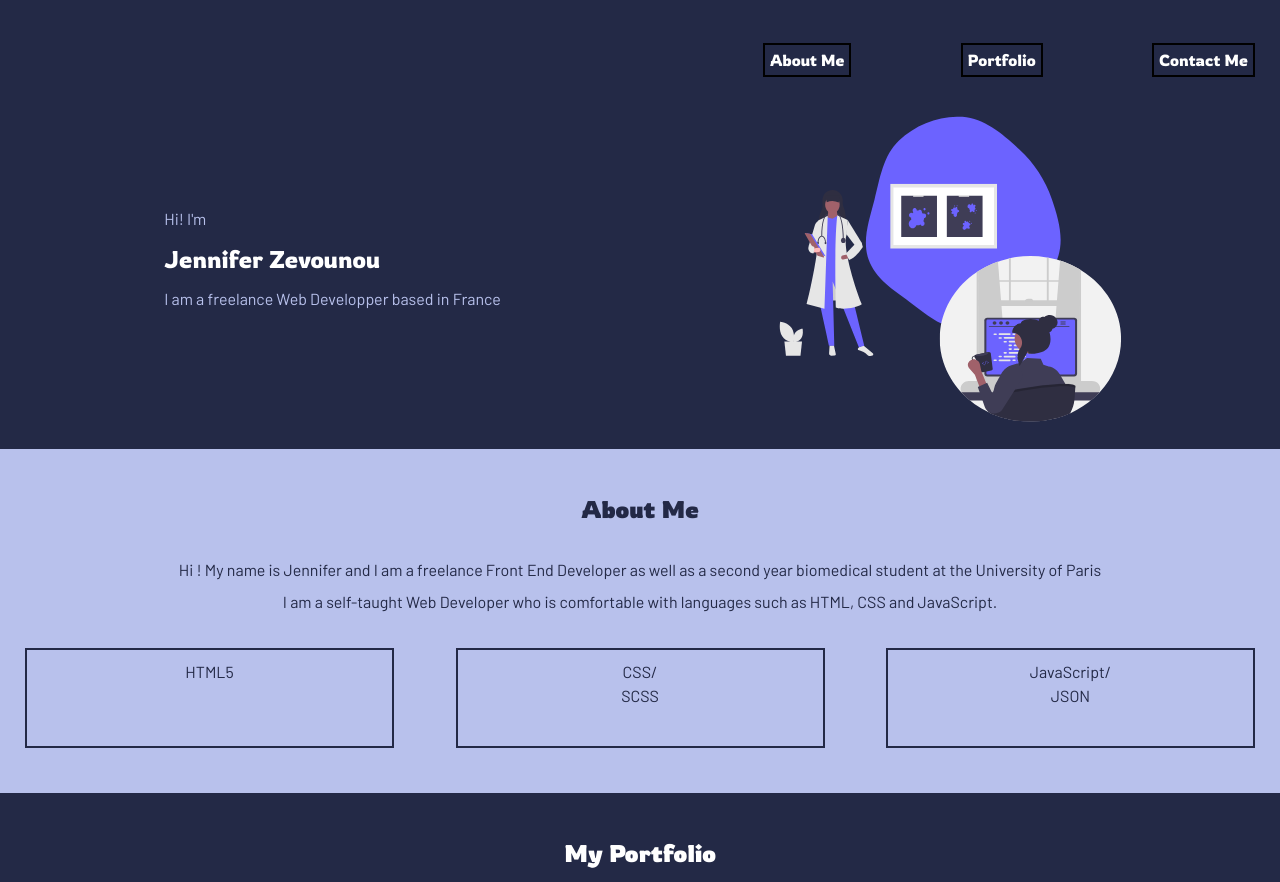
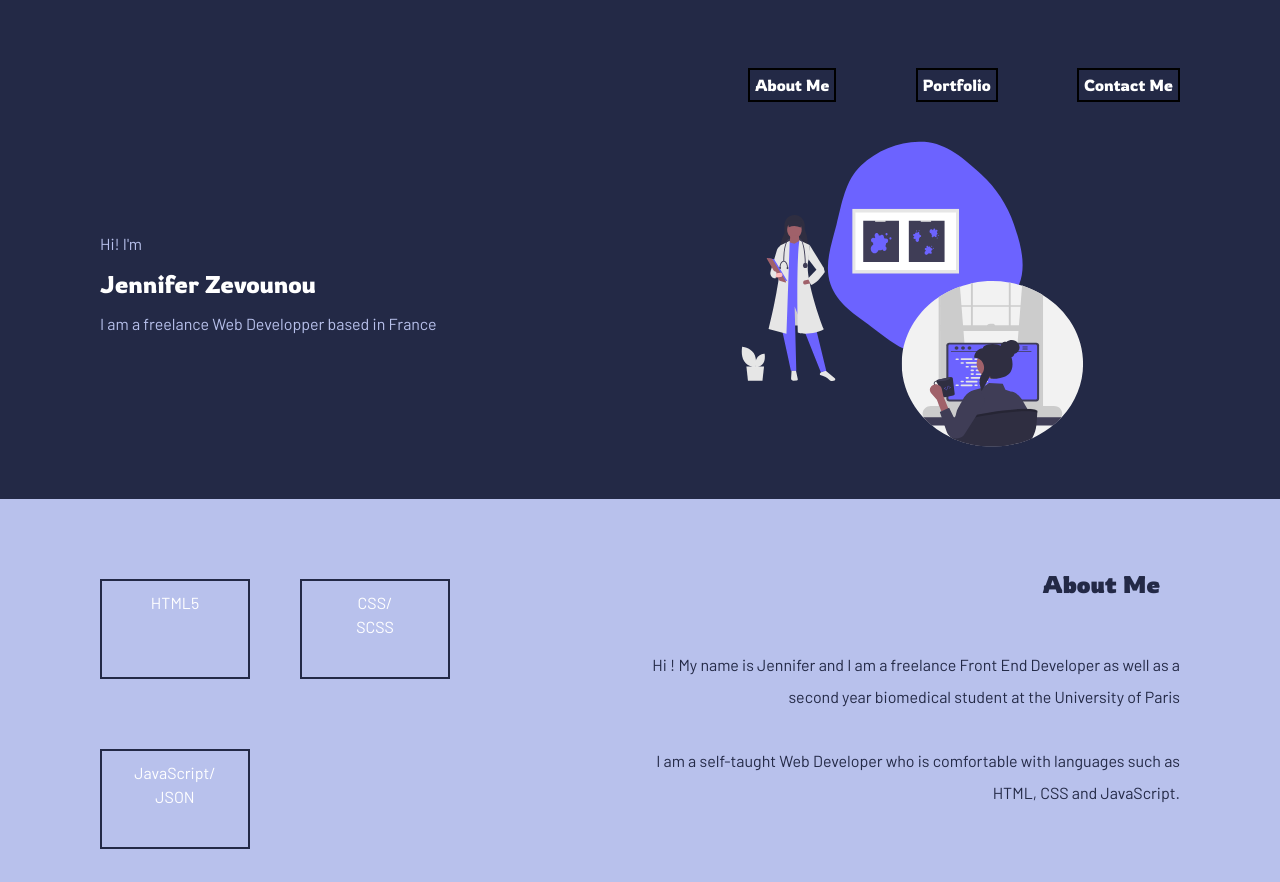
Before and after one commit to Jennifer1919/web-development-portfolio, a plain HTML site: page index.html in a window 1280 px wide. Shown: the top 882 px of the page. Drawn offline with Linux system fonts and the light colour scheme.

Commit message:
About Section desktop ver

```diff
--- a/index.html
+++ b/index.html
@@ -42,7 +42,7 @@
             <h1>About Me</h1>
             <p>Hi ! My name is Jennifer and I am a freelance
                 Front End Developer as well as a second year
-                biomedical student at the University of Paris<br>
+                biomedical student at the University of Paris<br><br>
             I am a self-taught Web Developer who is
                 comfortable with languages such as HTML, CSS
                 and JavaScript.</p>
--- a/style.scss
+++ b/style.scss
@@ -97,6 +97,7 @@ body{
                     border:2px solid #232946 ;
                     padding:10px;
                     height: 100%;
+                    color: white;
                 }
             }
         }
@@ -180,6 +181,10 @@ body{
 
         main{
 
+            section{
+                padding:50px 100px;
+            }
+
             section#home{
 
                 img#menu-icon{
@@ -220,6 +225,7 @@ body{
                             text-align: left;
                             p, h1{
                                 grid-column: 1/2;
+                                width:100%;
                             }
                             p span#jennifer{
                                 margin:0px;
@@ -235,6 +241,39 @@ body{
 
             }
 
+            section#about-me{
+                display: grid;
+                grid-template-columns: 50% 50%;
+                grid-template-areas:
+                    "div aboutme"
+                    "div description"
+                    "div .";
+
+                h1{
+                    grid-area: aboutme;
+                    text-align: right;
+                }
+                p{
+                    grid-area: description;
+                    text-align: right;
+                }
+                div{
+                    grid-area: div;
+                    display: flex;
+                    flex-direction: row;
+                    flex-wrap: wrap;
+                    justify-content: space-between;
+                    max-width: 350px;
+
+                    .coding-language{
+                        text-align: center;
+                        width: 45%;
+                        max-width: 150px;
+                        height: 100px;
+                    }
+                }
+            }
+
 
         }
 
```
Also changed, not shown: style.css, 1 other file. Lines whose indentation alone changed are shown as unchanged.
